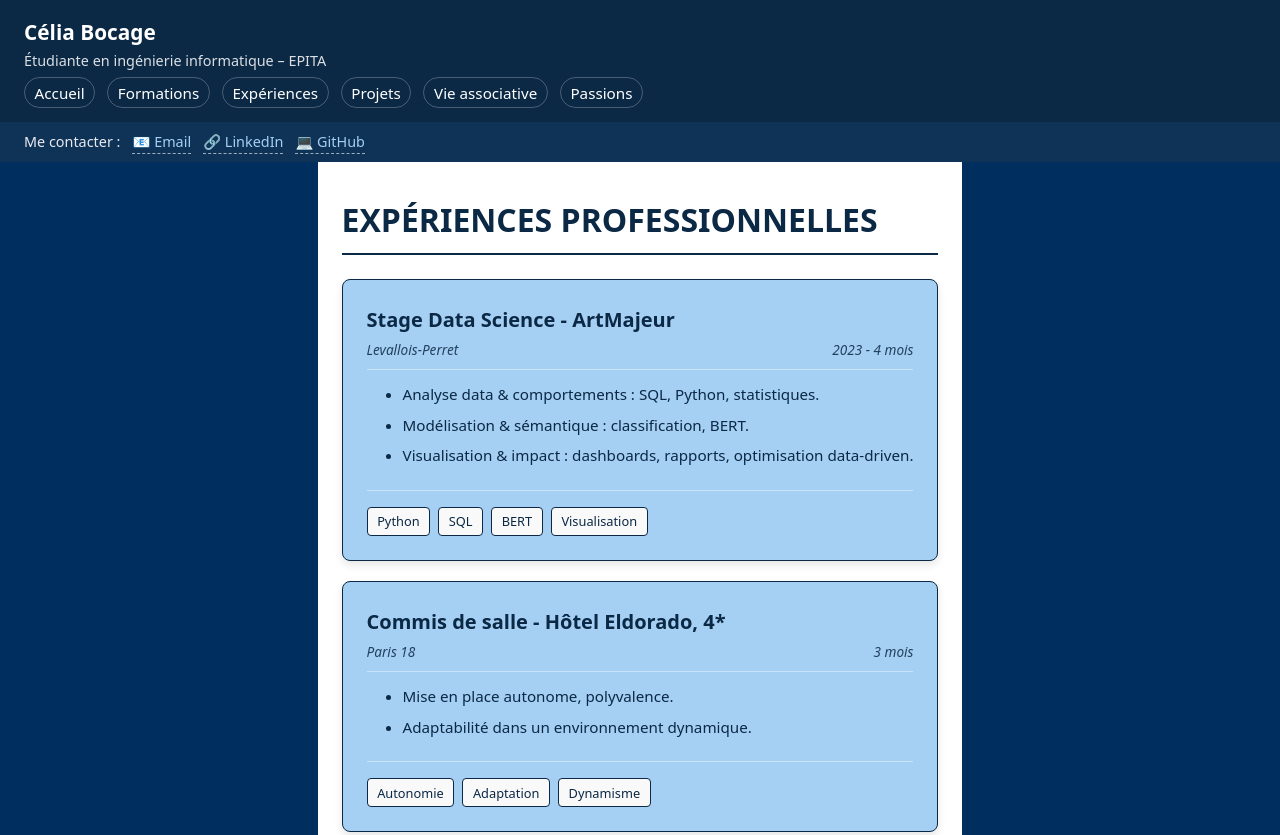
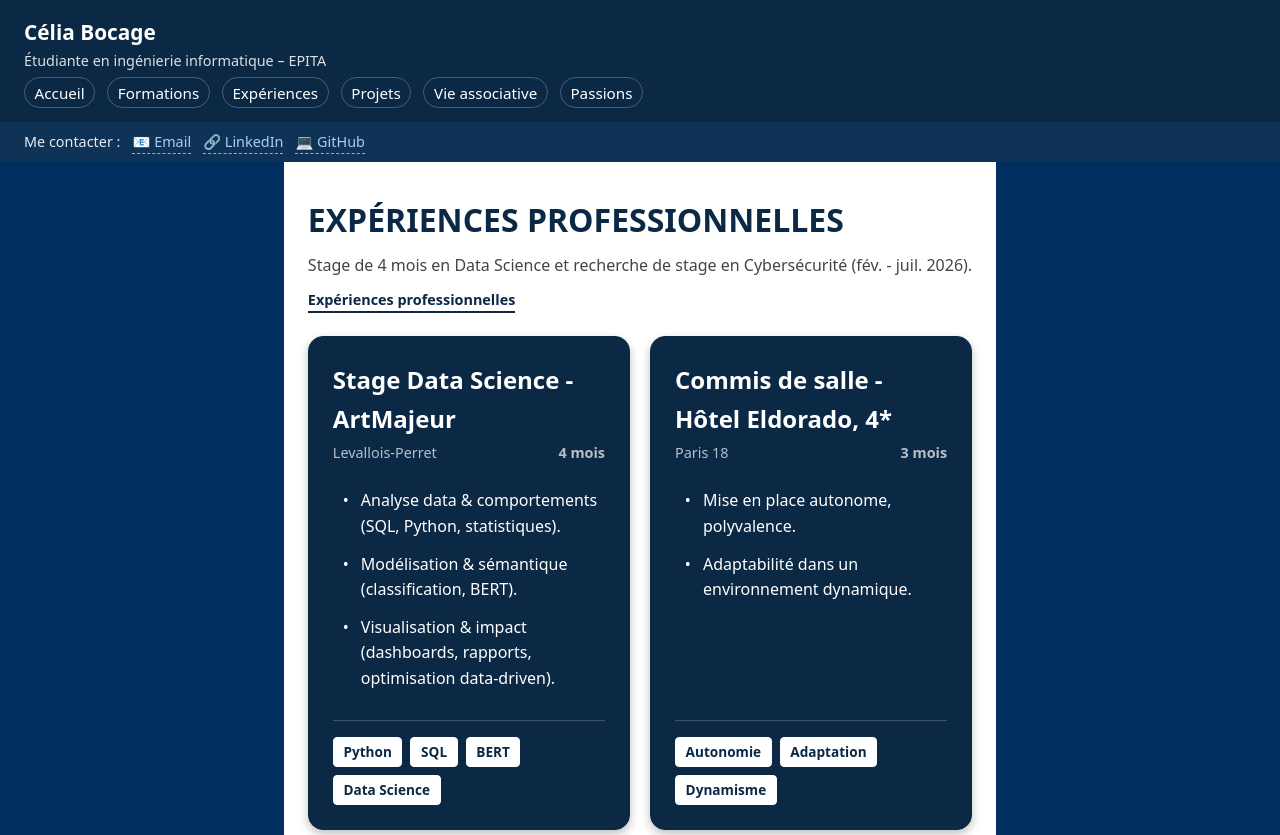
Before and after one commit to CeliaBocage/CeliaBocage.github.io, a plain HTML site: page navigation/experiences.html in a window 1280 px wide. Shown: the top 835 px of the page. Drawn offline with Linux system fonts and the light colour scheme.

Commit message:
squelette experiences

```diff
--- a/assets/css/style.css
+++ b/assets/css/style.css
@@ -7,9 +7,9 @@
 
 /* Couleurs de la marque */
 :root {
-    --color-primary-dark: #0b2845; /* Bleu foncé (Header, Sidebar) */
+    --color-primary-dark: #0b2845; /* Bleu foncé (Header, Sidebar, Fond des cartes) */
     --color-primary-medium: #0f3257; /* Bleu moyen (Contact Bar) */
-    --color-accent-light: #a5d0f3; /* Bleu clair (Liens, fond des cartes) */
+    --color-accent-light: #a5d0f3; /* Bleu clair */
     --color-text-dark: #222;
     --color-background-app: #002f5f; /* Bleu très foncé (Body) */
 }
@@ -305,17 +305,32 @@ footer {
 
 /* --- Styles spécifiques aux pages internes (Formations, Expériences, Projets...) --- */
 
-/* --- Styles spécifiques aux pages internes (Formations, Expériences, Projets...) --- */
-
 /* Titre H1 des pages internes (Fondations, Expériences, Projets, etc.) */
 main > h1 {
   font-size: 2rem;
   text-transform: uppercase;
-  margin-bottom: 1.5rem;
+  margin-bottom: 0.5rem;
   color: var(--color-primary-dark);
-  border-bottom: 2px solid var(--color-primary-dark);
-  padding-bottom: 0.5rem;
 }
+
+/* Style de la ligne d'introduction au-dessus des cartes */
+.page-intro-details {
+    margin-bottom: 1.5rem;
+}
+.page-intro-details .intro-summary {
+    font-size: 1rem;
+    color: #444;
+    margin-bottom: 0.5rem;
+}
+.page-intro-details .page-subsection-link {
+    font-size: 0.9rem;
+    color: var(--color-primary-dark);
+    font-weight: 600;
+    text-decoration: none;
+    padding-bottom: 2px;
+    border-bottom: 2px solid var(--color-primary-dark);
+}
+
 
 /* Nouveau style pour l'affichage en grille (3 colonnes sur desktop) */
 .experience-grid {
@@ -326,14 +341,14 @@ main > h1 {
     margin-top: 1.5rem;
 }
 
-/* Style des cartes d'expérience (Bleu clair sur fond blanc) */
+/* Style des cartes d'expérience (Dark Blue on White background) */
 .experience-card {
-    background: var(--color-accent-light); /* Fond bleu clair pour la carte */
-    color: var(--color-primary-dark);
+    background: var(--color-primary-dark); /* Fond bleu foncé pour la carte */
+    color: #fff; /* Texte blanc */
     border: 1px solid var(--color-primary-dark);
-    border-radius: 8px;
+    border-radius: 15px; /* Coins plus arrondis comme sur l'image */
     padding: 1.5rem;
-    box-shadow: 0 4px 8px rgba(0, 0, 0, 0.1);
+    box-shadow: 0 4px 10px rgba(0, 0, 0, 0.25); /* Ombre prononcée */
     transition: transform 0.2s, box-shadow 0.2s;
     display: flex;
     flex-direction: column;
@@ -341,65 +356,61 @@ main > h1 {
 
 .experience-card:hover {
     transform: translateY(-4px);
-    box-shadow: 0 8px 16px rgba(0, 0, 0, 0.15);
+    box-shadow: 0 8px 18px rgba(0, 0, 0, 0.4);
 }
 
 .card-header {
-    border-bottom: 1px solid rgba(255, 255, 255, 0.4);
-    padding-bottom: 0.5rem;
-    margin-bottom: 0.75rem;
+    /* Pas de bordure sous le header, on utilise juste les marges */
+    padding-bottom: 0;
+    margin-bottom: 0;
 }
 
 .experience-card .card-title {
-    font-size: 1.25rem;
-    color: var(--color-primary-dark);
+    font-size: 1.5rem; /* Titre plus grand et plus impactant */
+    color: #fff;
     margin-bottom: 0.2rem;
-    /* Pour que le titre soit en gras comme sur la photo */
     font-weight: 700;
 }
 
-.experience-card .card-details {
+.card-details-wrapper {
     display: flex;
     justify-content: space-between;
-    font-style: italic;
-    font-size: 0.85rem;
-    color: var(--color-primary-dark);
-    opacity: 0.85;
+    font-size: 0.9rem;
+    color: #fff;
+    opacity: 0.7;
+    margin-bottom: 1.5rem;
+}
+.card-details-wrapper .location {
+    font-weight: 400;
+}
+.card-details-wrapper .date {
+    font-weight: 600;
 }
 
 .card-content {
-  display: flex;
-  gap: 1rem;
+  display: block;
   flex-grow: 1;
 }
 
-.card-media {
-  /* Pourrait contenir une image ou une icône */
-  max-width: 80px;
-  flex-shrink: 0;
-}
-
 .experience-card .card-description {
-    list-style: disc;
+    list-style-type: '• '; /* Utiliser un point customisé, plus gros */
     padding-left: 1.25rem;
-    flex-grow: 1; /* Pousse le footer vers le bas */
+    flex-grow: 1;
 }
 
 .experience-card .card-description li {
-    font-size: 0.95rem;
-    margin-bottom: 0.4rem;
-    color: var(--color-primary-dark);
+    font-size: 1rem;
+    margin-bottom: 0.75rem;
+    color: #fff;
+    padding-left: 0.5rem; /* Ajuster l'espacement avec le puce custom */
 }
 
-/* Retrait du style italic sur les puces pour ressembler à la photo */
-.experience-card .card-description li strong {
-    font-style: normal;
-}
 
 /* Styles pour les puces de compétences dans le footer de la carte */
 .chips-footer {
     padding-top: 1rem;
-    border-top: 1px solid rgba(255, 255, 255, 0.4);
+    /* Ligne de séparation interne blanche très fine */
+    border-top: 1px solid rgba(255, 255, 255, 0.2);
     margin-top: 1rem;
     display: flex;
     flex-wrap: wrap;
@@ -407,11 +418,13 @@ main > h1 {
 }
 
 .chips-footer .chip {
-    font-size: 0.8rem;
-    border: 1px solid var(--color-primary-dark);
-    color: var(--color-primary-dark);
-    background: #f9f9f9; /* Fond très clair pour les puces dans la carte bleue */
+    font-size: 0.85rem;
+    border: 1px solid #fff;
+    color: var(--color-primary-dark); /* Texte de la puce en foncé */
+    background: #fff; /* Fond de la puce en blanc */
     padding: 0.2rem 0.6rem;
+    font-weight: 600;
+    border-radius: 4px;
 }
 
 
@@ -429,5 +442,8 @@ main > h1 {
     order: -1;
     margin-bottom: 1.5rem;
   }
-  /* La grille des expériences passe à une colonne sur mobile (minmax(300px, 1fr) gère ça naturellement) */
+
+  .card-content {
+    flex-direction: column;
+  }
 }
--- a/navigation/experiences.html
+++ b/navigation/experiences.html
@@ -13,13 +13,14 @@
     <div class="subtitle">Étudiante en ingénierie informatique – EPITA</div>
     <nav>
       <ul>
-        <li><a href="../index.html">Accueil</a></li>
+        <li><a href="index.html">Accueil</a></li>
         <li><a href="formations.html">Formations</a></li>
         <li><a href="experiences.html">Expériences</a></li>
         <li><a href="projets.html">Projets</a></li>
         <li><a href="vie-associative.html">Vie associative</a></li>
         <li><a href="passions.html">Passions</a></li>
-      </nav>
+      </ul>
+    </nav>
   </header>
 
   <div class="contact-bar">
@@ -34,23 +35,26 @@
   <main>
     <h1>Expériences Professionnelles</h1>
 
+    <div class="page-intro-details">
+        <p class="intro-summary">Stage de 4 mois en Data Science et recherche de stage en Cybersécurité (fév. - juil. 2026).</p>
+        <a href="#experiences" class="page-subsection-link">Expériences professionnelles</a>
+    </div>
+
     <div class="experience-grid">
         <section class="experience-card">
             <div class="card-header">
                 <h2 class="card-title">Stage Data Science - ArtMajeur</h2>
-                <div class="card-details">
+                <div class="card-details-wrapper">
                     <span class="location">Levallois-Perret</span>
-                    <span class="date">2023 - 4 mois</span>
+                    <span class="date">4 mois</span>
                 </div>
             </div>
 
             <div class="card-content">
-                <div class="card-media">
-                    </div>
                 <ul class="card-description">
-                    <li>Analyse data & comportements : SQL, Python, statistiques.</li>
-                    <li>Modélisation & sémantique : classification, BERT.</li>
-                    <li>Visualisation & impact : dashboards, rapports, optimisation data-driven.</li>
+                    <li>Analyse data & comportements (SQL, Python, statistiques).</li>
+                    <li>Modélisation & sémantique (classification, BERT).</li>
+                    <li>Visualisation & impact (dashboards, rapports, optimisation data-driven).</li>
                 </ul>
             </div>
 
@@ -58,22 +62,20 @@
                 <span class="chip">Python</span>
                 <span class="chip">SQL</span>
                 <span class="chip">BERT</span>
-                <span class="chip">Visualisation</span>
+                <span class="chip">Data Science</span>
             </div>
         </section>
 
         <section class="experience-card">
             <div class="card-header">
                 <h2 class="card-title">Commis de salle - Hôtel Eldorado, 4*</h2>
-                <div class="card-details">
+                <div class="card-details-wrapper">
                     <span class="location">Paris 18</span>
                     <span class="date">3 mois</span>
                 </div>
             </div>
 
             <div class="card-content">
-                <div class="card-media">
-                    </div>
                 <ul class="card-description">
                     <li>Mise en place autonome, polyvalence.</li>
                     <li>Adaptabilité dans un environnement dynamique.</li>
@@ -89,15 +91,13 @@
         <section class="experience-card">
             <div class="card-header">
                 <h2 class="card-title">Réceptionniste - Pharmacie de Piquerouge</h2>
-                <div class="card-details">
+                <div class="card-details-wrapper">
                     <span class="location">Gaillac</span>
                     <span class="date">7 mois</span>
                 </div>
             </div>
 
             <div class="card-content">
-                <div class="card-media">
-                    </div>
                 <ul class="card-description">
                     <li>Réception, gestion de stock et mise en rayon des produits.</li>
                     <li>Rigueur et rapidité d'exécution.</li>
@@ -109,8 +109,7 @@
                 <span class="chip">Gestion de stock</span>
             </div>
         </section>
-
-        </div>
+    </div>
   </main>
 
   <footer>
```
